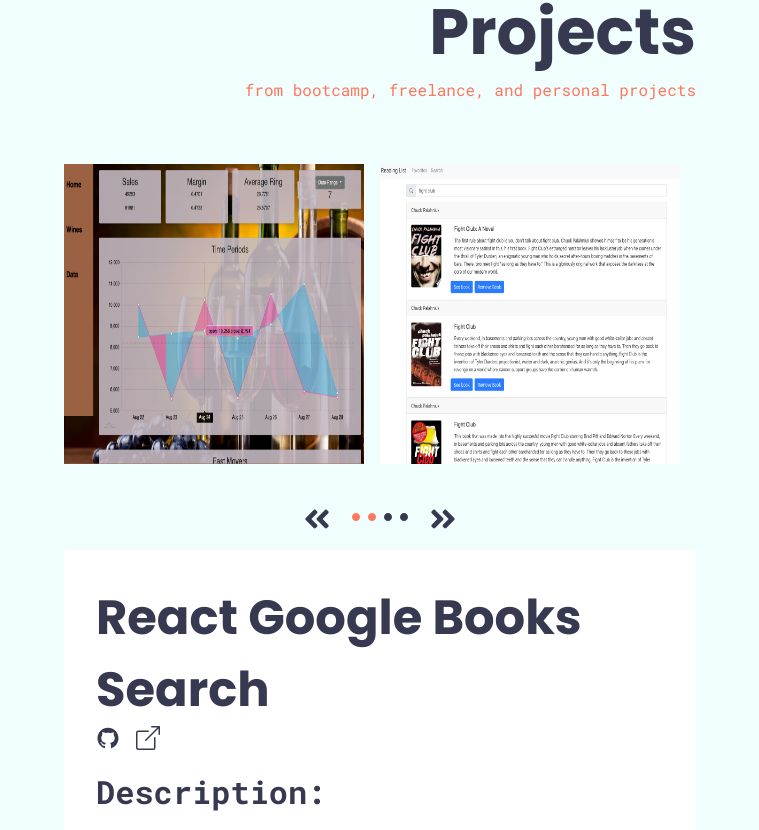
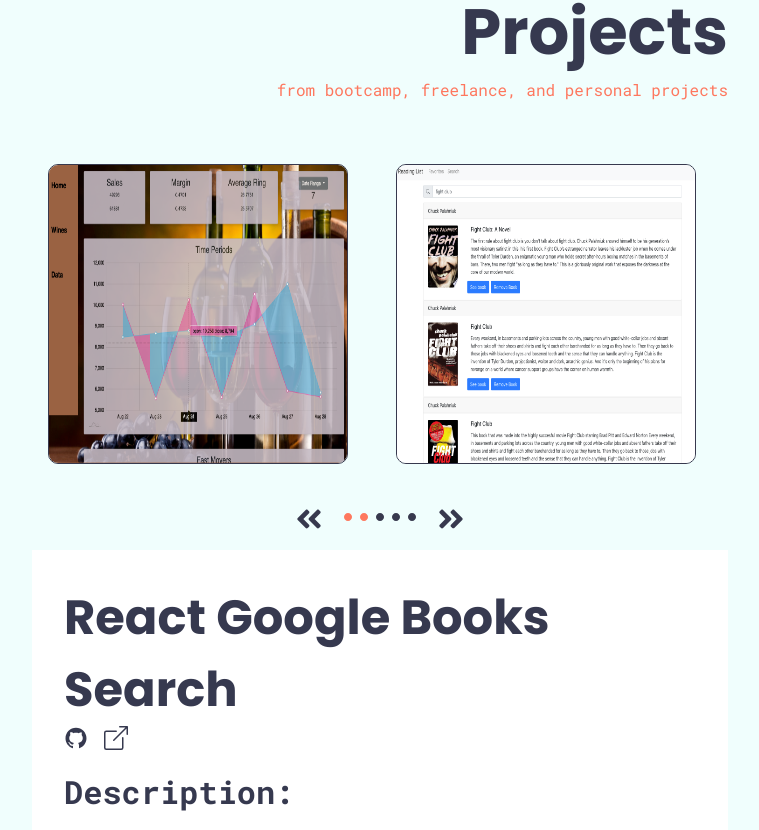
Before and after one commit to grburner/port-ts, a React (Create React App) app: page / in a window 1280 px wide. Shown: the part 990-1820 px from the top of the page, without its empty margins (260-1019 px from the left). Built offline with nearby package versions, Linux system fonts and the light colour scheme.

Commit message:
clean up commit

```diff
--- a/src/App.tsx
+++ b/src/App.tsx
@@ -9,7 +9,7 @@
 const App: React.FC = () => {
   const [portfolioState, setPortfolioState] = useState({
     width: window.innerWidth,
-    projectArrangement: [0,1,2,3],
+    projectArrangement: [0,1,2,3,4],
     rearrange: (projectArrangement: number[]) => {
       setPortfolioState({...portfolioState, width: window.innerWidth, projectArrangement: projectArrangement})
     },
--- a/src/components/Contact/style.css
+++ b/src/components/Contact/style.css
@@ -4,6 +4,7 @@
     height: auto;
     grid-template-columns: 1fr 1fr 1fr;
     justify-items: center;
+    align-items: center;
 }
 
 .contact-icon-group {
--- a/src/components/ProjectImage/index.tsx
+++ b/src/components/ProjectImage/index.tsx
@@ -4,6 +4,7 @@
 import googlebooksImg from "../../assets/googlebooks.png";
 import winehubImg from "../../assets/winehub.png";
 import weatherDashImg from '../../assets/weatherDash.png'
+import studentDirectory from '../../assets/studentDirectory.png'
 
 const ProjectImage: React.FC<{image: number, active: string}> = (props) => {
 
@@ -17,6 +18,8 @@
                 return winehubImg
             case 3:
                 return weatherDashImg
+            case 4:
+                return studentDirectory
             default:
                 return dbdashImg
         }
--- a/src/components/ProjectImage/style.css
+++ b/src/components/ProjectImage/style.css
@@ -11,4 +11,7 @@
   float: left;
   width: 300px;
   height: 300px;
+  border-radius: 10px;
+  border: 1px solid #37394e;
+  margin: 0 1rem;
 }
--- a/src/data.json
+++ b/src/data.json
@@ -31,6 +31,14 @@
             "image": 3,
             "git": "https://github.com/grburner/week6_hw",
             "link": "https://grburner.github.io/LPS-WeatherApp/"
+        },
+        {
+            "title": "Student Directory",
+            "description": "The student directory was one of our first React mini projects for the Penn Bootcamp. It features sortable columns (on click) and the ability to search by student name.",
+            "tech": ["js", "react", "github", "css", "html"],
+            "image": 4,
+            "git": "https://github.com/grburner/LPS-StudentDirectory",
+            "link": "https://gburnerstudentdirectory.herokuapp.com/"
         }
 
     ]
--- a/src/utils/context.tsx
+++ b/src/utils/context.tsx
@@ -8,7 +8,7 @@
 
 const PortfolioContext = React.createContext({
     width: window.innerWidth,
-    projectArrangement: [0,1,2,3],
+    projectArrangement: [0,1,2,3,4],
     rearrange: (projectArrangement: number[]) => {},
 });
 
```
Also changed, not shown: src/assets/studentDirectory.png (added), 1 other file (tests, documents, lock files or other folders).
